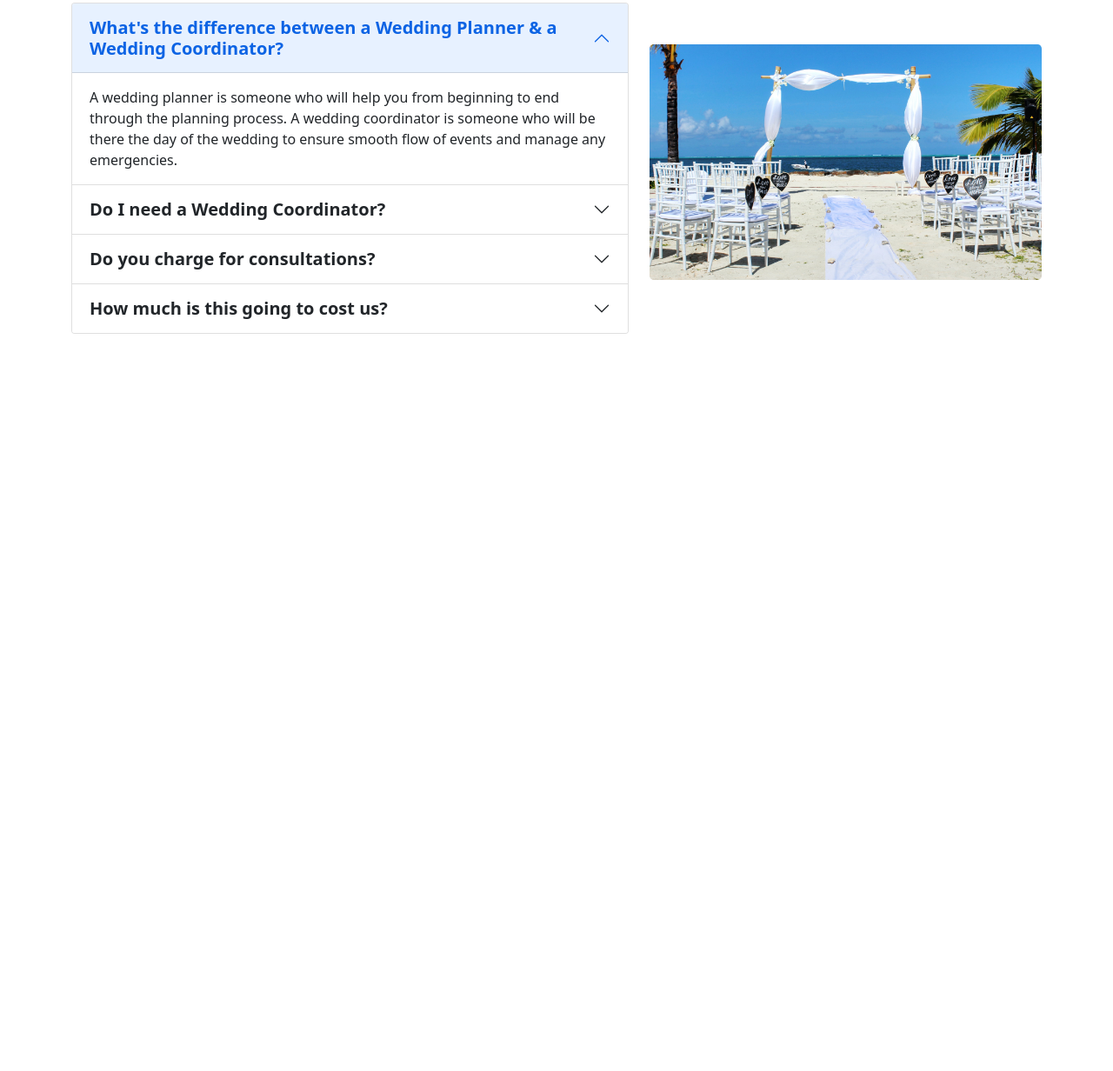
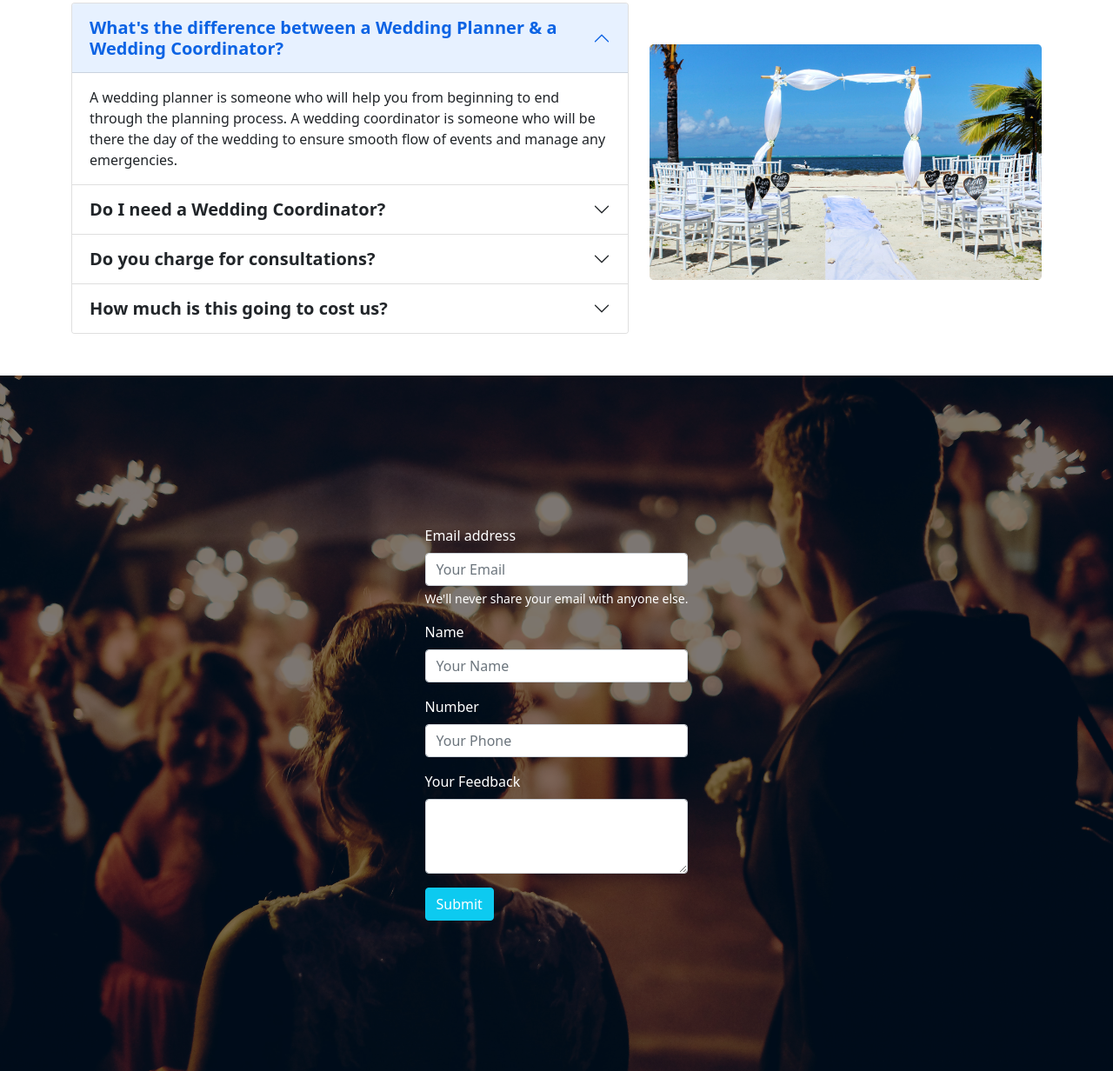
Before and after one commit to Abdul-Rakib92/Prianka-Community-Centre, a plain HTML site: page index.html in a window 1280 px wide. Shown: the part 1349-2581 px from the top of the page at 87% size. Before the commit the page ends 1781 px from the top, so only its background shows below. Drawn offline with nearby package versions, Linux system fonts and the light colour scheme; a web font is replaced by a local one.

Commit message:
contact us section added

```diff
--- a/index.html
+++ b/index.html
@@ -237,9 +237,9 @@
       <section class="container my-5">
         <h1 class="text-center my-5">Frequently Asked Questions</h1>
         <div class="row">
-          <div class="col-sm-12 col-md-7 col-lg-7">
+          <div class="col-sm-12 col-md-7 col-lg-7 order-sm-2 order-lg-1">
 
-            <div>
+            <div class="order-sm-2">
               <div class="accordion" id="accordionExample">
                 <div class="accordion-item">
                   <h2 class="accordion-header " id="headingOne">
@@ -294,17 +294,59 @@
                 </div>
               </div>
             </div>
+          </div>
+
+          <div class="col-sm-12 col-md-5 col-lg-5 order-sm-1 order-lg-2">
+            <div class="d-flex align-items-center justify-content-center py-5">
+              <img class="img-fluid rounded-3" src="./images/weddingsite.jpg" alt="">
+            </div>
+          </div>
+        </div>
+      </section>
+
+      <!-- contact us section -->
+
+      <section class="contact-us">
+        <div class="container h-100">
+          <div class="row h-100">
+
+            <div class="col-12">
+              <div class="d-flex flex-column align-items-center justify-content-center h-100">
+                <form>
+                  <div class="mb-3 text-white">
+                    <label for="exampleInputEmail1" class="form-label">Email address</label>
+                    <input type="email" class="form-control" id="exampleInputEmail1" aria-describedby="emailHelp" placeholder="Your Email">
+                    <div id="emailHelp" class="form-text text-white">We'll never share your email with anyone else.</div>
+                  </div>
+
+                  <div class="mb-3 text-white">
+                    <label for="exampleInputName1" class="form-label">Name</label>
+                    <input type="text" class="form-control" id="exampleInputName1" placeholder="Your Name">
+                  </div>
+
+                  <div class="mb-3 text-white">
+                    <label for="exampleInputNumber1" class="form-label">Number</label>
+                    <input type="number" class="form-control" id="exampleInputNumber1" placeholder="Your Phone">
+                  </div>
+
+                  <div class="mb-3 text-white">
+                    <label for="exampleFormControlTextarea1" class="form-label">Your Feedback</label>
+                    <textarea class="form-control" id="exampleFormControlTextarea1" rows="3"></textarea>
+                  </div>
+
+                  <button type="submit" class="btn btn-info text-white">Submit</button>
+                </form>
+              </div>
+
+            </div>
+
 
           </div>
 
-          <div class="col-sm-12 col-md-5 col-lg-5">
-            <div class="d-flex align-items-center justify-content-center py-5">
-              <img class="img-fluid rounded-3" src="./images/wedding site.jpg" alt="">
-            </div>
-
-          </div>
 
         </div>
+
+
 
       </section>
 
--- a/style.css
+++ b/style.css
@@ -23,3 +23,12 @@ body{
 .list-offer ul{
     list-style: none;
 }
+
+.contact-us{
+    background-image: url(./images/weddingsite2.jpg);
+    background-repeat: no-repeat;
+    height: 100vh;
+    background-size: cover;
+    background-blend-mode: overlay;
+    background-color: rgba(0, 0, 0, 0.514);
+}
```
Also changed, not shown: images/weddingsite.jpg (renamed from images/wedding site.jpg), images/weddingsite2.jpg (added), 1 other file.
